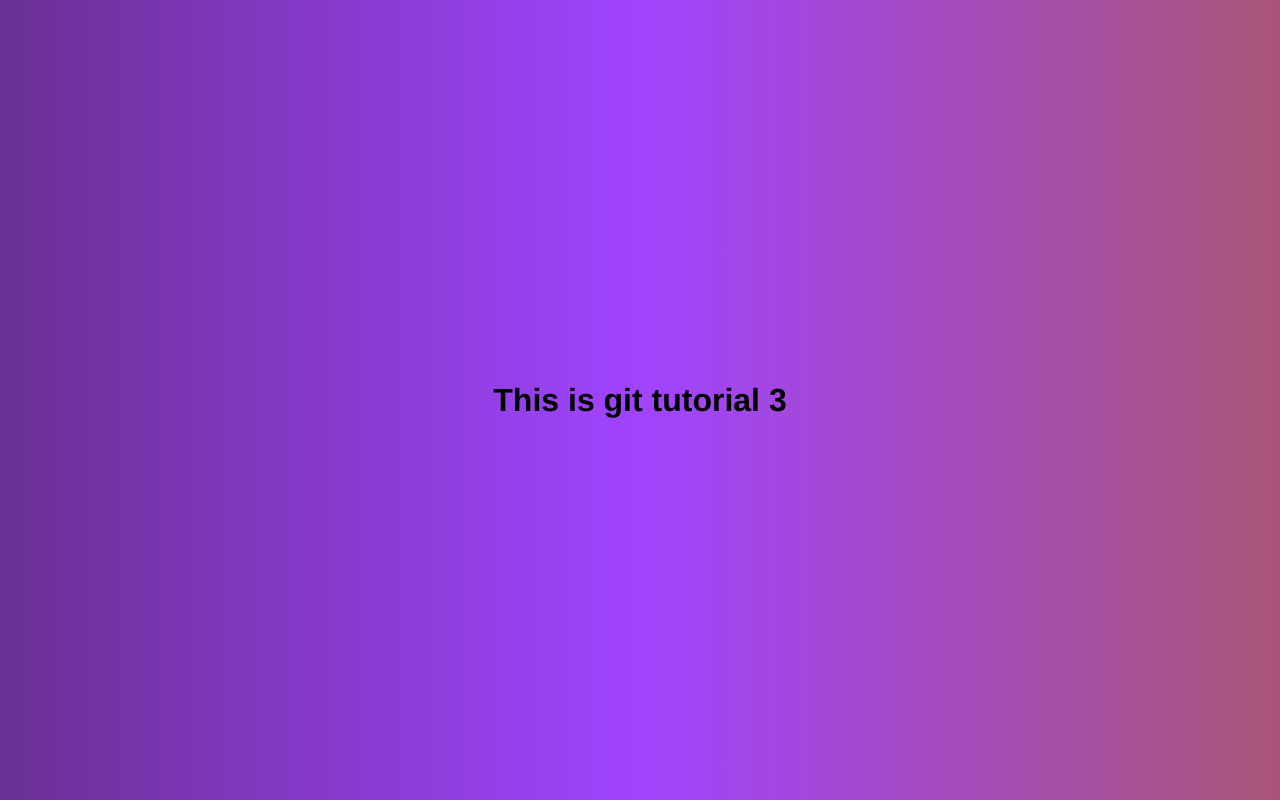
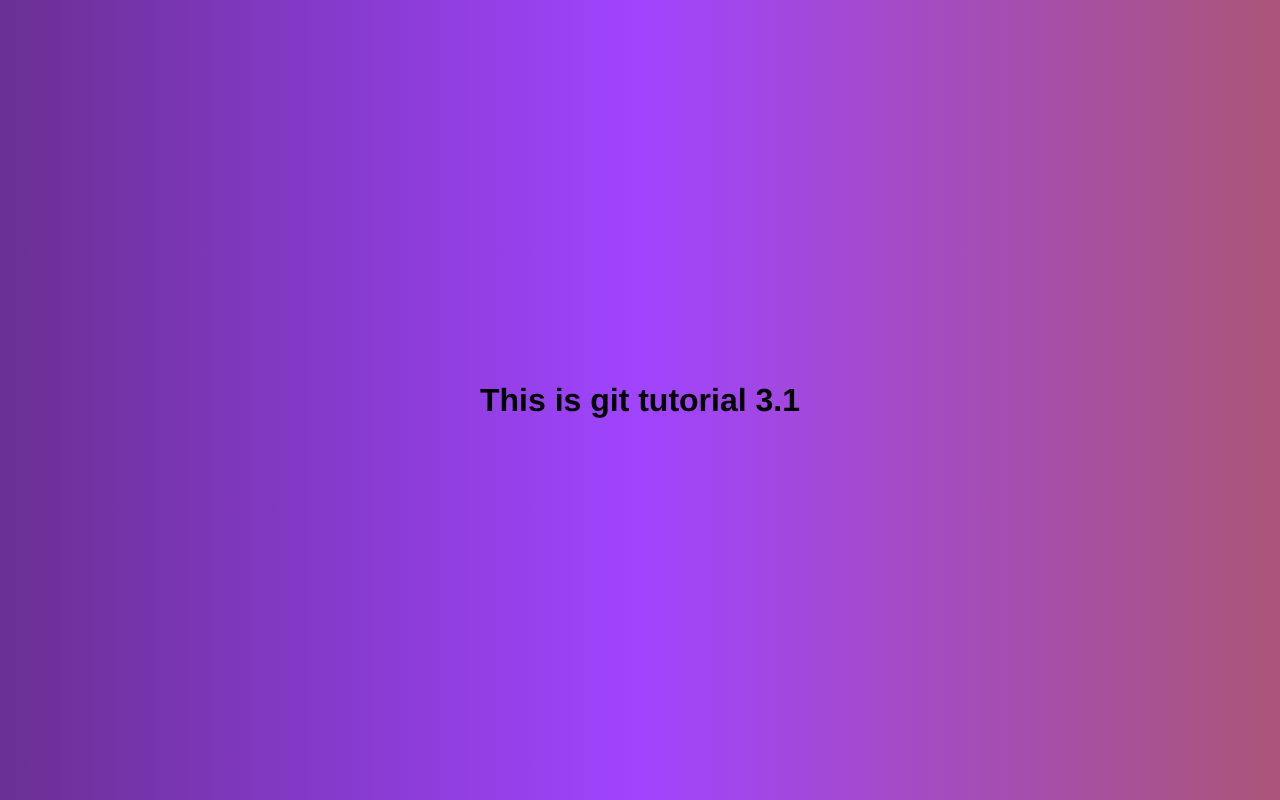
Before and after one commit to aniruddha-it/my-repo, a plain HTML site: page index.html in a window 1280 px wide. Drawn offline with Linux system fonts and the light colour scheme.

Commit message:
change the version 3.1

```diff
--- a/index.html
+++ b/index.html
@@ -7,6 +7,6 @@
     <link rel="stylesheet" href="style.css">
 </head>
 <body>
-    <h1>This is git tutorial 3</h1>
+    <h1>This is git tutorial 3.1</h1>
 </body>
 </html>
```
